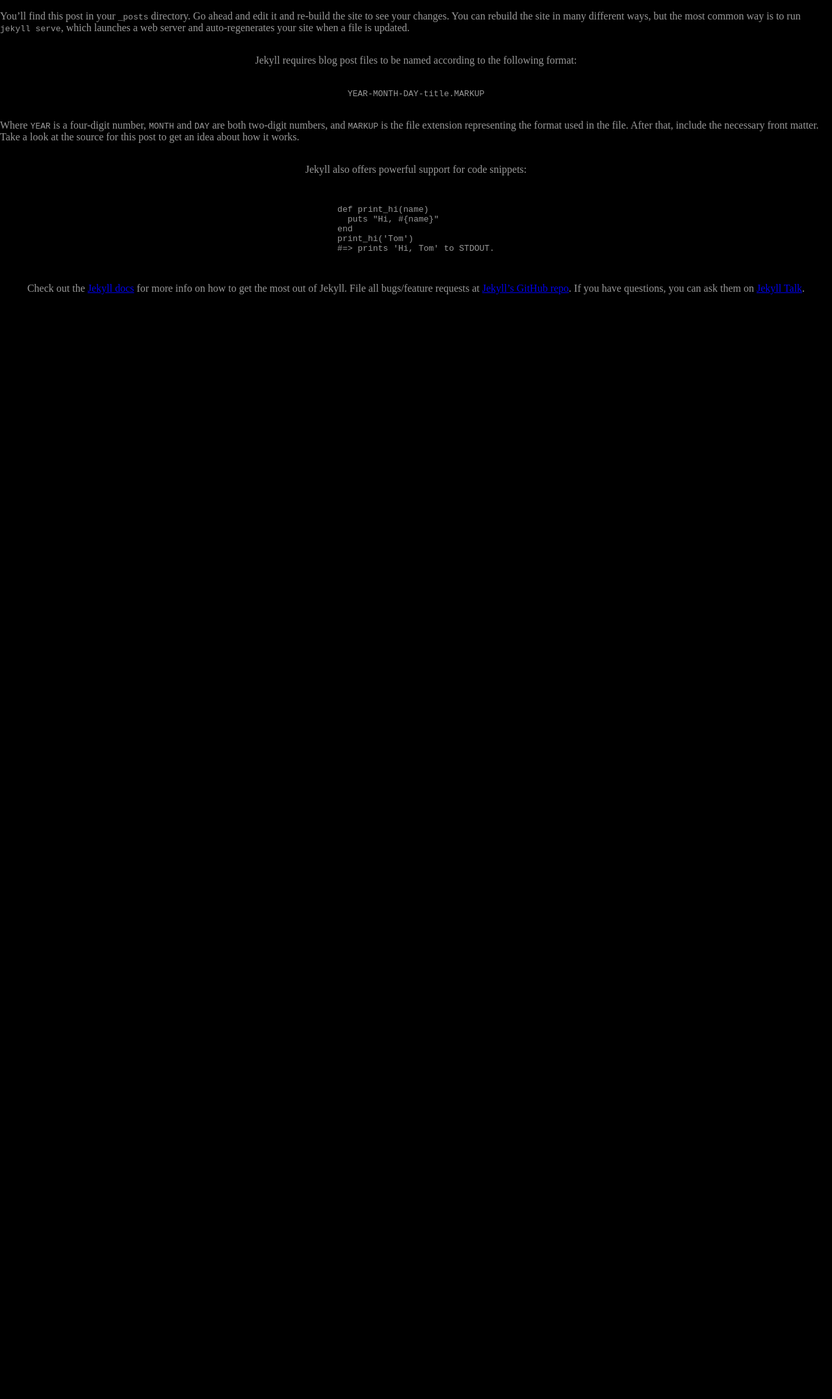
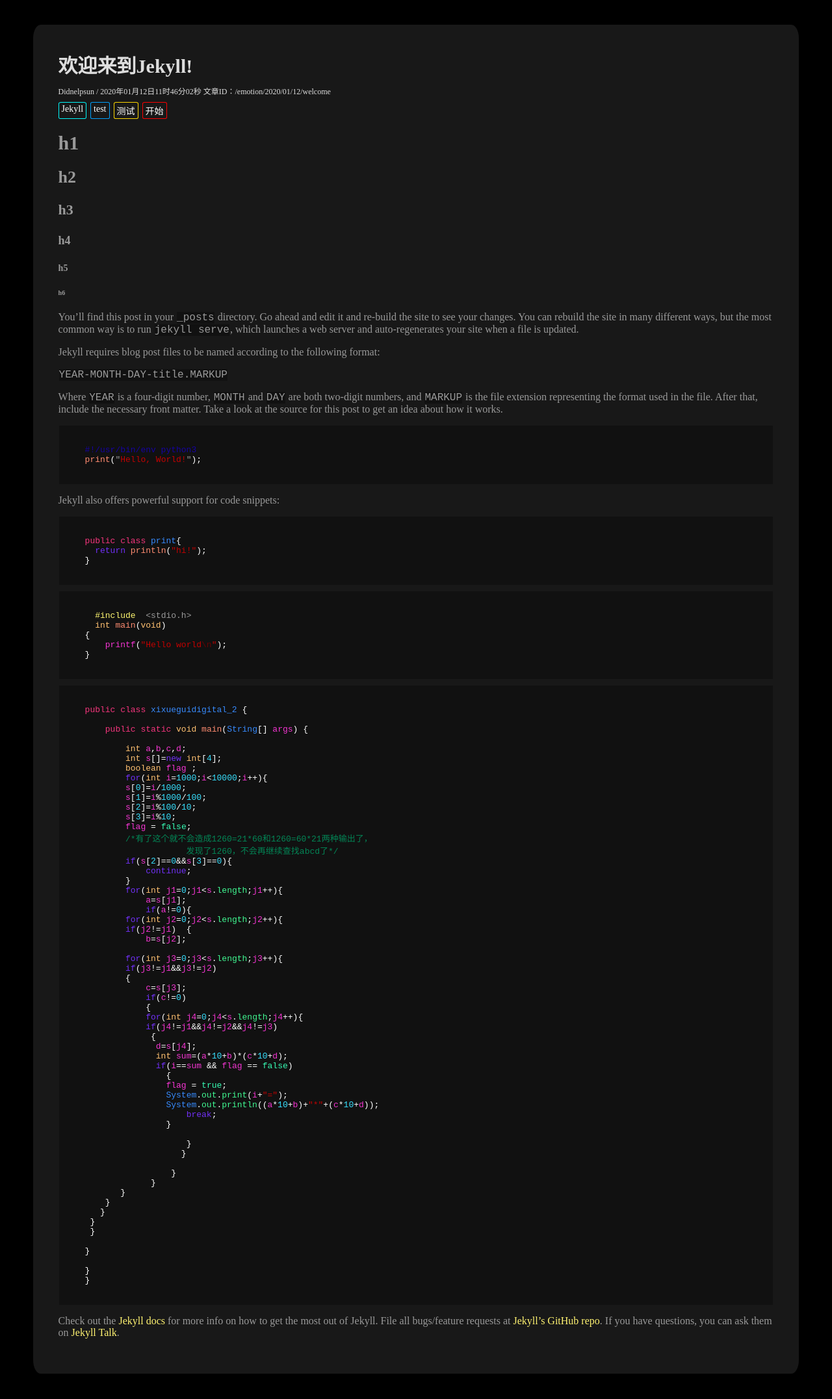
Before and after one commit to Didnelpsun/didnelpsun.github.io, a Jekyll site: the page built from _posts/2020-01-12-welcome.markdown, in a window 1280 px wide. Shown: the whole page at 65% size. Built offline with Jekyll 4.4.1, drawn with Linux system fonts in a browser that asks for light colours; before the commit the page ends 900 px from its top, so only the background shows below that.

Commit message:
emotion modify

````diff
--- /dev/null
+++ b/_layouts/post.html
@@ -0,0 +1,239 @@
+---
+layout: blank
+---
+<title>{{page.title}}</title>
+<style>
+    .post {
+        display: flex;
+        flex-direction: column;
+        justify-content: flex-start;
+        align-items: flex-start;
+        padding: 3vw;
+    }
+
+    .postContent {
+        width: 86vw;
+        background-color: #181818;
+        padding: 3vw;
+        border-radius: 1%;
+    }
+
+    .postTagList {
+        display: flex;
+        flex-direction: row;
+    }
+
+    .postTag {
+        margin: 8px 6px 0 0;
+        padding: 2px 4px 2px;
+        background-color: rgba(0, 0, 0, 0);
+        font-size: 14px;
+        color: white;
+        border-color: #ffc171;
+        border-style: solid;
+        border-radius: 10%;
+        border-width: 1px;
+    }
+
+    h1 {
+        font-size: 30px;
+    }
+
+    h2 {
+        font-size: 26px;
+    }
+
+    h3 {
+        font-size: 22px;
+    }
+
+    h4 {
+        font-size: 18px;
+    }
+
+    h5 {
+        font-size: 14px;
+    }
+
+    h6 {
+        font-size: 10px;
+    }
+
+    p {
+        font-size: 16px;
+    }
+
+    a:link {
+        text-decoration: none;
+        color: #fff371;
+    }
+
+    a:active {
+        text-decoration: blink;
+    }
+
+    a:hover {
+        text-decoration: none;
+        color: #ffc571;
+    }
+
+    a:visited {
+        text-decoration: none;
+        color: #ff9971;
+    }
+
+    .highlighter-rouge {
+        background-color: #111;
+        margin: 1px;
+    }
+
+    .highlight {
+        background-color: #111;
+        margin: 10px;
+        padding: 10px;
+        width: auto;
+    }
+
+    .cp {
+        color: #fff771;
+    }
+
+    .kt {
+        color: #ffc171;
+    }
+
+    .nf {
+        color: #ff8c71;
+    }
+
+    .p {
+        color: #fff;
+    }
+
+    .n {
+        color: #f435d2;
+    }
+
+    .s {
+        color: #c10202;
+    }
+
+    .se {
+        color: #690202;
+    }
+
+    .kd {
+        color: #f4357d;
+    }
+
+    .nc {
+        color: #378bfd;
+    }
+
+    .o {
+        color: #fff;
+    }
+
+    .k {
+        color: #7230f8;
+    }
+
+    .c1 {
+        color: #1603a0;
+    }
+
+    .mi {
+        color: #37dffd;
+    }
+
+    .kc {
+        color: #37fdb5
+    }
+
+    .cm {
+        color: #038656;
+    }
+
+    .na {
+        color: #40f892;
+    }
+</style>
+<script language="javascript">
+    window.onload = function () {
+        Change=function(pValue) {
+            return pValue.replace(/[^\u0000-\u00FF]/g, function ($0) { return escape($0).replace(/(%u)(\w{4})/gi, "&#x$2;") });
+        }
+        getColor = function(colorNum){
+            switch (colorNum){
+                case 0:
+                    return "#fa0101";
+                case 1:
+                    return "#fa4d01";
+                case 2:
+                    return "#fa7c01";
+                case 3:
+                    return "#faab01";
+                case 4:
+                    return "#fad401";
+                case 5:
+                    return "#ebfa01";
+                case 6:
+                    return "#b1fa01";
+                case 7:
+                    return "#82fa01";
+                case 8:
+                    return "#59fa01";
+                case 9:
+                    return "#01fa9f";
+                case 10:
+                    return "#01f7fa";
+                case 11:
+                    return "#01c2fa";
+                case 12:
+                    return "#019ffa";
+                case 13:
+                    return "#016afa";
+                case 14:
+                    return "#0124fa";
+                case 15:
+                    return "#6501fa";
+                case 16:
+                    return "#9901fa";
+                case 17:
+                    return "#e501fa";
+                case 18:
+                    return "#fa01c2";
+                case 19:
+                    return "#fa017c";
+            }
+        }
+        let tags = document.getElementsByClassName("postTag");
+        let i = 0;
+        while (tags[i]) {
+            // console.log(tags[i].innerText);
+            let colorNum = 0;
+            let innerText = Change(tags[i].innerText[0]);
+            if(innerText.length==1)
+                colorNum = (innerText.charCodeAt()-64)%20;
+            else
+                colorNum = (innerText.replace(/[^0-9]/ig,""))%20;
+            let color = getColor(colorNum);
+            tags[i].style.borderColor=color;
+            i++;
+        }
+    }
+</script>
+<div class="post">
+    <div class="postContent">
+        <h1 style="font-size: 30px; margin:0 0 10px; color: #ddd;">{{page.title}}</h1>
+        <div style="font-size: 12px; color: #ddd;">Didnelpsun / {{page.date | date: "%Y"}}年{{page.date | date: "%m"}}月{{page.date |
+        date: "%d"}}日{{page.date | date: "%H"}}时{{page.date | date:
+        "%M"}}分{{page.date | date: "%S"}}秒 文章ID：{{page.id}}</div>
+        <div class="postTagList">
+            {% for tag in page.tags %}
+            <div class="postTag">{{tag}}</div>
+            {% endfor %}
+        </div>
+        <div>{{content}}</div>
+    </div>
+</div>
--- a/_posts/2020-01-12-welcome.markdown
+++ b/_posts/2020-01-12-welcome.markdown
@@ -1,9 +1,23 @@
 ---
-layout: blank
-title:  "Welcome to Jekyll!"
+layout: post
+title:  "欢迎来到Jekyll!"
 date:   2020-01-12 19:46:02 +0800
 categories: emotion
+tags: Jekyll test 测试 开始
 ---
+
+# h1
+
+## h2
+
+### h3
+
+#### h4
+
+##### h5
+
+###### h6
+
 You’ll find this post in your `_posts` directory. Go ahead and edit it and re-build the site to see your changes. You can rebuild the site in many different ways, but the most common way is to run `jekyll serve`, which launches a web server and auto-regenerates your site when a file is updated.
 
 Jekyll requires blog post files to be named according to the following format:
@@ -12,15 +26,89 @@
 
 Where `YEAR` is a four-digit number, `MONTH` and `DAY` are both two-digit numbers, and `MARKUP` is the file extension representing the format used in the file. After that, include the necessary front matter. Take a look at the source for this post to get an idea about how it works.
 
+```python
+#!/usr/bin/env python3
+print("Hello, World!");
+```
+
 Jekyll also offers powerful support for code snippets:
 
-{% highlight ruby %}
-def print_hi(name)
-  puts "Hi, #{name}"
-end
-print_hi('Tom')
-#=> prints 'Hi, Tom' to STDOUT.
-{% endhighlight %}
+```java
+public class print{
+  return println("hi!");
+}
+```
+
+```c
+  #include  <stdio.h>
+  int main(void)
+{
+    printf("Hello world\n");
+}
+```
+
+```java
+public class xixueguidigital_2 {
+
+    public static void main(String[] args) {
+
+        int a,b,c,d;
+        int s[]=new int[4];
+        boolean flag ;
+        for(int i=1000;i<10000;i++){
+        s[0]=i/1000;
+        s[1]=i%1000/100;
+        s[2]=i%100/10;
+        s[3]=i%10;
+        flag = false;
+        /*有了这个就不会造成1260=21*60和1260=60*21两种输出了，
+                    发现了1260，不会再继续查找abcd了*/
+        if(s[2]==0&&s[3]==0){
+            continue;
+        }
+        for(int j1=0;j1<s.length;j1++){
+            a=s[j1];
+            if(a!=0){
+        for(int j2=0;j2<s.length;j2++){
+        if(j2!=j1)  {
+            b=s[j2];
+
+        for(int j3=0;j3<s.length;j3++){
+        if(j3!=j1&&j3!=j2)
+        {
+            c=s[j3];
+            if(c!=0)
+            {
+            for(int j4=0;j4<s.length;j4++){
+            if(j4!=j1&&j4!=j2&&j4!=j3)
+             {
+              d=s[j4];
+              int sum=(a*10+b)*(c*10+d);
+              if(i==sum && flag == false)
+                {
+                flag = true;
+                System.out.print(i+"=");
+                System.out.println((a*10+b)+"*"+(c*10+d));
+                    break;
+                }
+
+                    }
+                   }
+
+                 }
+             }
+       }
+    }
+   }
+ }
+ }
+
+}
+
+}
+}
+```
+
 
 Check out the [Jekyll docs][jekyll-docs] for more info on how to get the most out of Jekyll. File all bugs/feature requests at [Jekyll’s GitHub repo][jekyll-gh]. If you have questions, you can ask them on [Jekyll Talk][jekyll-talk].
 
--- a/_sass/_emotion.scss
+++ b/_sass/_emotion.scss
@@ -88,6 +88,32 @@
 
         .emotionInner{
           padding: 3*$paddingwidth;
+          a:link {
+            text-decoration: none;
+            color: #999;
+          }
+          a:active {
+            text-decoration: blink;
+          }
+          a:hover {
+            text-decoration: none;
+            color: #999;
+          }
+          a:visited {
+            text-decoration: none;
+            color: #999;
+          }
+          .list{
+            border-radius: 1vw;
+            border:solid;
+            border-color: #222;
+            height: 3vw;
+            background-color: #181818;
+            display: flex;
+            flex-direction: row;
+            justify-content: center;
+            align-items: center;
+          }
         }
       }
     }
````
Also changed, not shown: emotion/emotion.html (+8 -0 lines).
